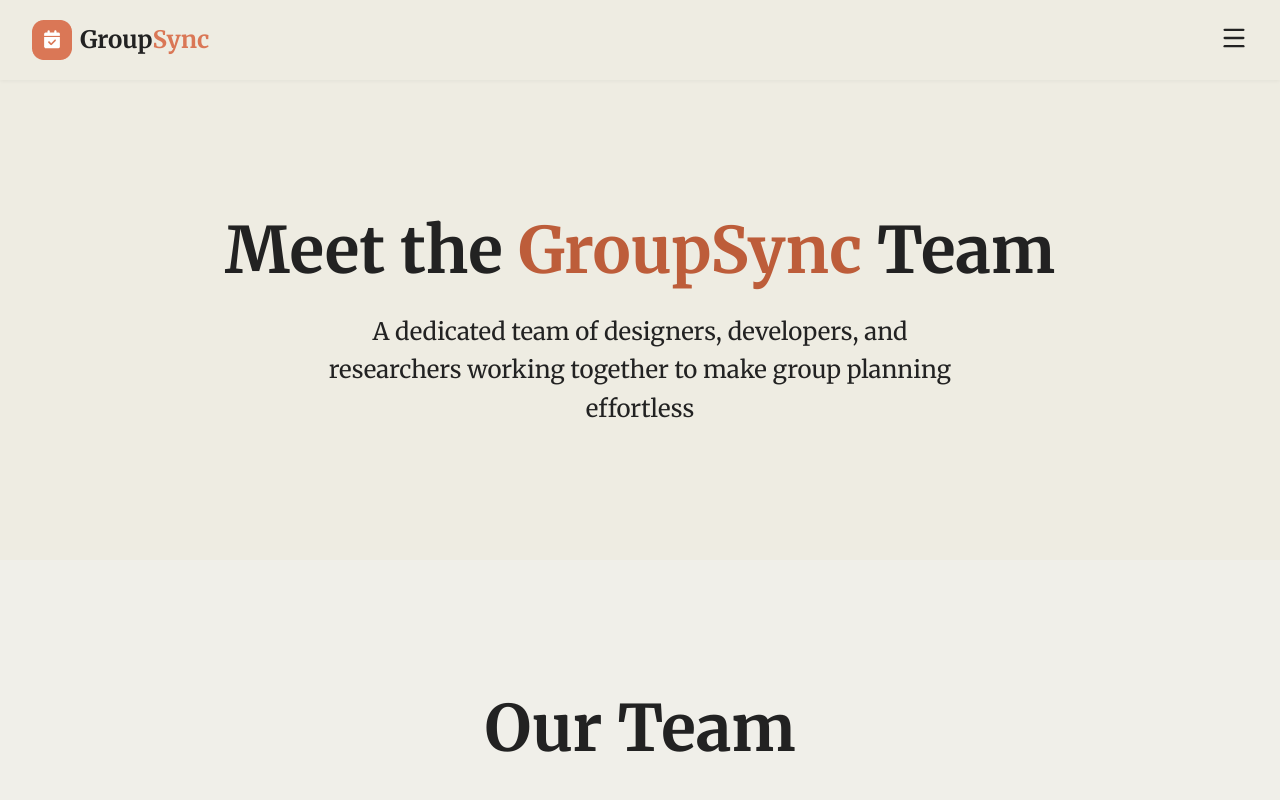
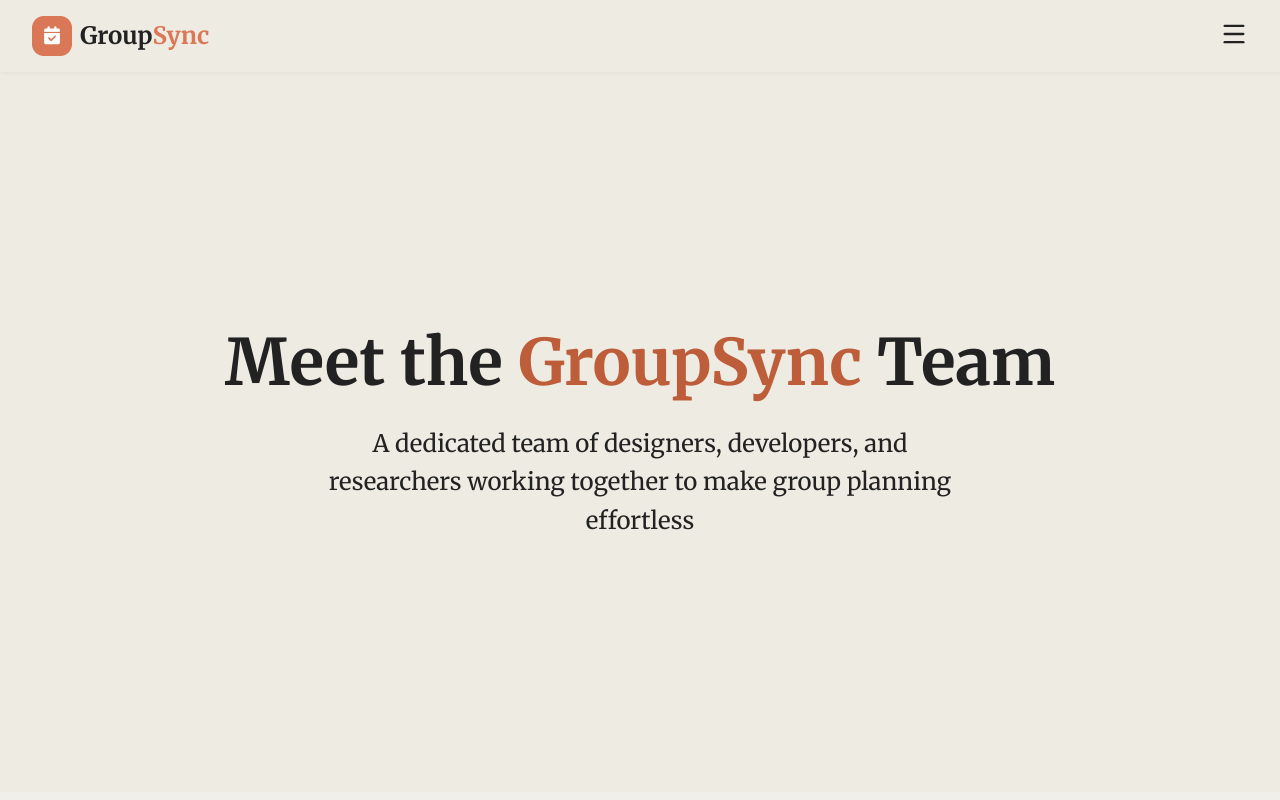
Before and after one commit to angietea101/groupsync, a React (Vite) app: page /team in a window 1280 px wide. Shown: the top 800 px of the page. Built offline with nearby package versions, Linux system fonts and the light colour scheme; no server answers.

Commit message:
FIX: Make hero section of Team take full height

```diff
--- a/src/pages/Home.css
+++ b/src/pages/Home.css
@@ -124,23 +124,6 @@
   min-height: 100vh;
   display: flex;
   flex-direction: column;
-}
-
-/* NAVBAR */
-.navbar {
-  height: 80px;
-  display: flex;
-  justify-content: space-between;
-  align-items: center;
-  padding: 0 var(--space-xxl);
-  background-color: var(--color-bg);
-  box-shadow: 0 1px 4px rgba(0, 0, 0, 0.05);
-}
-
-.navbar-left {
-  display: flex;
-  align-items: center;
-  gap: 0.5rem;
 }
 
 .logo {
--- a/src/pages/Team.css
+++ b/src/pages/Team.css
@@ -1,19 +1,18 @@
 @import '../styles/variables.css';
 
 .about-container {
-  min-height: 100vh;
-  background-color: var(--color-bg);
   overflow-x: hidden;
 }
 
 /* Hero Section */
 .about-hero {
-  min-height: 60vh;
+  min-height: calc(100vh - 80px);
   display: flex;
   flex-direction: column;
   justify-content: center;
   align-items: center;
-  padding: 4rem 2rem;
+  padding: var(--space-xxl) var(--space-xl);
+  width: 100%;
   background-color: var(--color-bg);
 }
 
@@ -232,7 +231,9 @@
 
 /* Hover Effects */
 .hover-lift {
-  transition: transform 0.3s ease, box-shadow 0.3s ease;
+  transition:
+    transform 0.3s ease,
+    box-shadow 0.3s ease;
   cursor: pointer;
 }
 
--- a/src/pages/Team.jsx
+++ b/src/pages/Team.jsx
@@ -4,7 +4,6 @@
 import Navbar from '../components/Navbar';
 import Footer from '../components/Footer';
 
-// Import your SVG icons
 import GithubIcon from '../assets/github-icon.svg';
 import FirebaseIcon from '../assets/firebase-icon.svg';
 import FigmaIcon from '../assets/figma-icon.svg';
```
